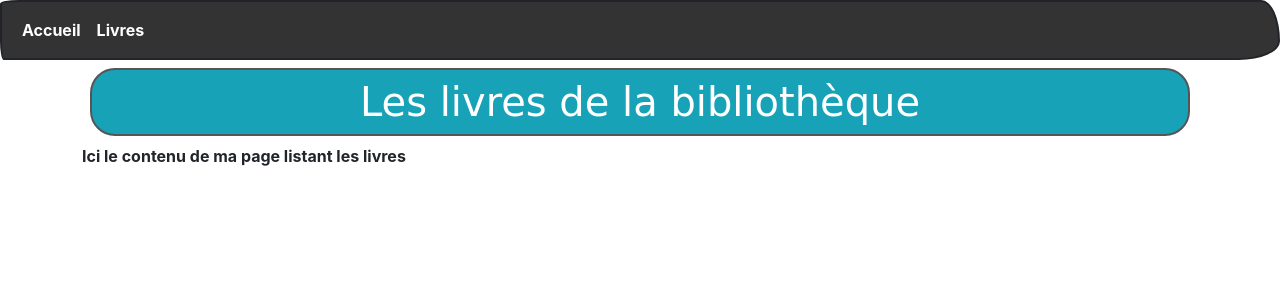
After one commit to Masamune42/php_mvc_udemy, a PHP site: page /livres.php in a window 1280 px wide. The commit adds this page. Shown: the top 300 px of the page. Run offline with PHP 8.4, Linux system fonts and the light colour scheme; some web fonts are replaced.

Commit message:
11. Template

```diff
--- /dev/null
+++ b/livres.php
@@ -0,0 +1,9 @@
+<?php ob_start() ?>
+
+Ici le contenu de ma page listant les livres
+
+<?php
+$titre = "Les livres de la bibliothèque";
+$content = ob_get_clean();
+require "template.php";
+?>
--- /dev/null
+++ b/template.php
@@ -0,0 +1,40 @@
+<!DOCTYPE html>
+<html lang="fr">
+
+<head>
+    <meta charset="UTF-8">
+    <meta http-equiv="X-UA-Compatible" content="IE=edge">
+    <meta name="viewport" content="width=device-width, initial-scale=1.0">
+    <title>Document</title>
+    <link rel="stylesheet" href="https://bootswatch.com/5/sketchy/bootstrap.min.css">
+</head>
+
+<body>
+    <nav class="navbar navbar-expand-lg navbar-dark bg-primary">
+        <div class="container-fluid">
+            <button class="navbar-toggler" type="button" data-bs-toggle="collapse" data-bs-target="#navbarColor01" aria-controls="navbarColor01" aria-expanded="false" aria-label="Toggle navigation">
+                <span class="navbar-toggler-icon"></span>
+            </button>
+
+            <div class="collapse navbar-collapse" id="navbarColor01">
+                <ul class="navbar-nav me-auto">
+                    <li class="nav-item">
+                        <a class="nav-link" href="index.php">Accueil</a>
+                    </li>
+                    <li class="nav-item">
+                        <a class="nav-link" href="livres.php">Livres</a>
+                    </li>
+                </ul>
+            </div>
+        </div>
+    </nav>
+
+    <div class="container">
+        <h1 class="rounded border border-dark p-2 m-2 text-center text-white bg-info"><?= $titre ?></h1>
+        <?= $content ?>
+    </div>
+
+    <script src="https://cdn.jsdelivr.net/npm/bootstrap@5.1.3/dist/js/bootstrap.bundle.min.js" integrity="sha384-ka7Sk0Gln4gmtz2MlQnikT1wXgYsOg+OMhuP+IlRH9sENBO0LRn5q+8nbTov4+1p" crossorigin="anonymous"></script>
+</body>
+
+</html>
```
Also changed, not shown: index.php (+7 -32 lines).
